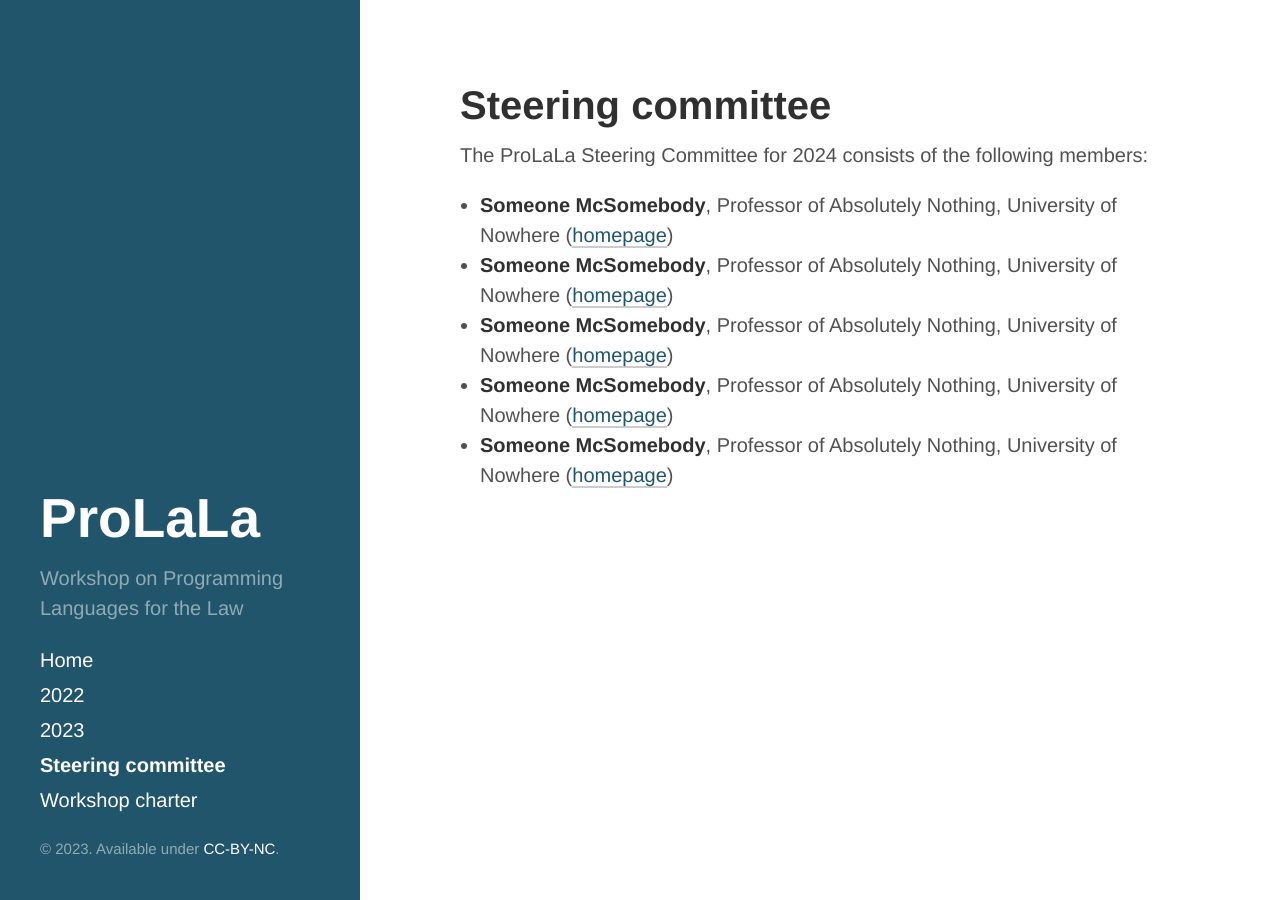
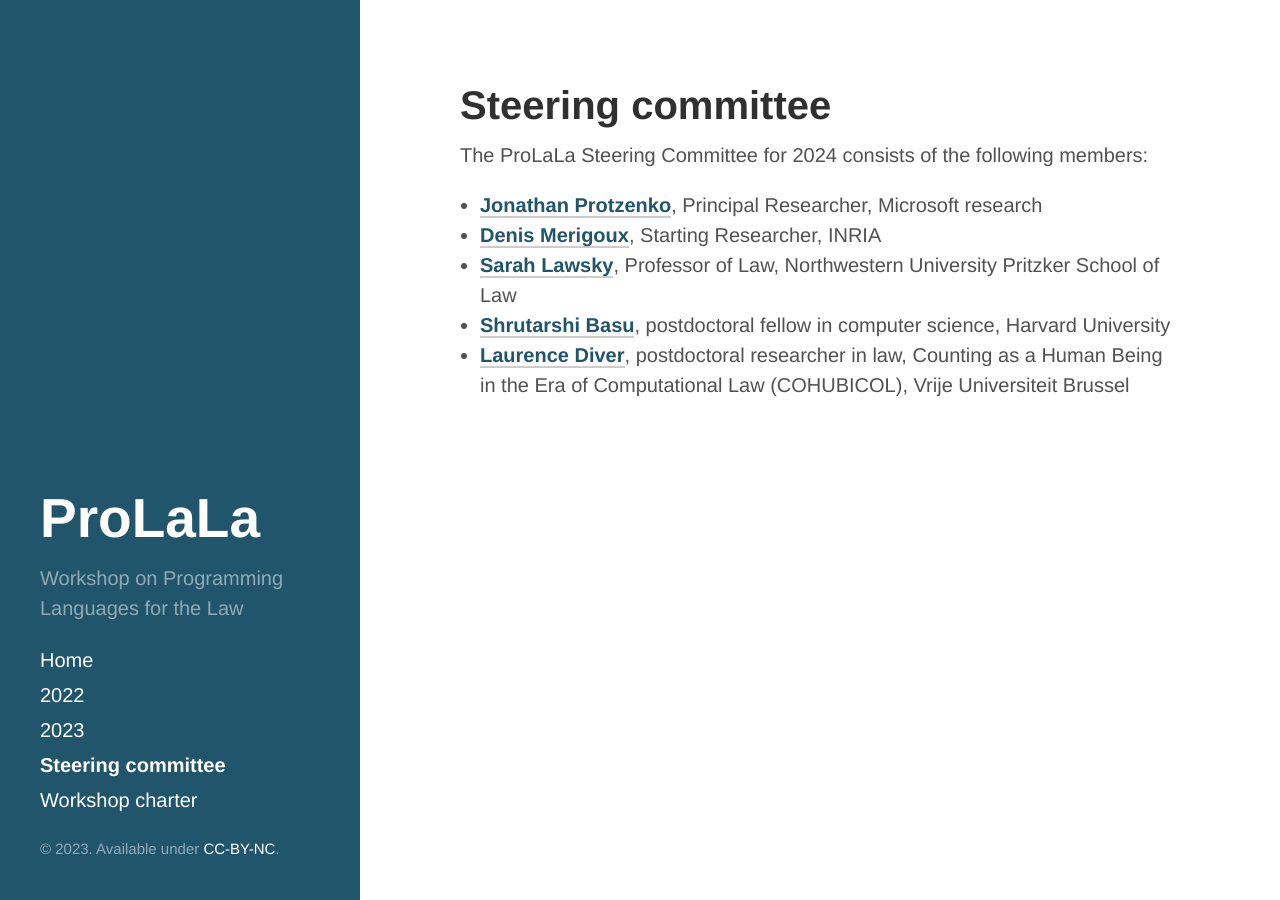
Before and after one commit to etosch/prolala.github.io, a Jekyll site: the page built from steering-committee.md, in a window 1280 px wide. Built offline with Jekyll 4.4.1, drawn with Linux system fonts in a browser that asks for light colours; some web fonts are replaced; Markdown is read by kramdown in place of the engine named in the settings.

Commit message:
Update steering-committee.md

```diff
--- a/steering-committee.md
+++ b/steering-committee.md
@@ -5,8 +5,8 @@ title: Steering committee
 
 The ProLaLa Steering Committee for 2024 consists of the following members:
 
-- **Someone McSomebody**, Professor of Absolutely Nothing, University of Nowhere ([homepage](https://www.example.com))
-- **Someone McSomebody**, Professor of Absolutely Nothing, University of Nowhere ([homepage](https://www.example.com))
-- **Someone McSomebody**, Professor of Absolutely Nothing, University of Nowhere ([homepage](https://www.example.com))
-- **Someone McSomebody**, Professor of Absolutely Nothing, University of Nowhere ([homepage](https://www.example.com))
-- **Someone McSomebody**, Professor of Absolutely Nothing, University of Nowhere ([homepage](https://www.example.com))
+- **[Jonathan Protzenko](https://www.microsoft.com/en-us/research/people/protz/)**, Principal Researcher, Microsoft research
+- **[Denis Merigoux](https://merigoux.ovh/)**, Starting Researcher, INRIA
+- **[Sarah Lawsky](https://www.law.northwestern.edu/faculty/profiles/SarahLawsky/)**, Professor of Law, Northwestern University Pritzker School of Law
+- **[Shrutarshi Basu](https://v3.basus.me/)**, postdoctoral fellow in computer science, Harvard University
+- **[Laurence Diver](https://laurencediver.net)**, postdoctoral researcher in law, Counting as a Human Being in the Era of Computational Law (COHUBICOL), Vrije Universiteit Brussel
```
